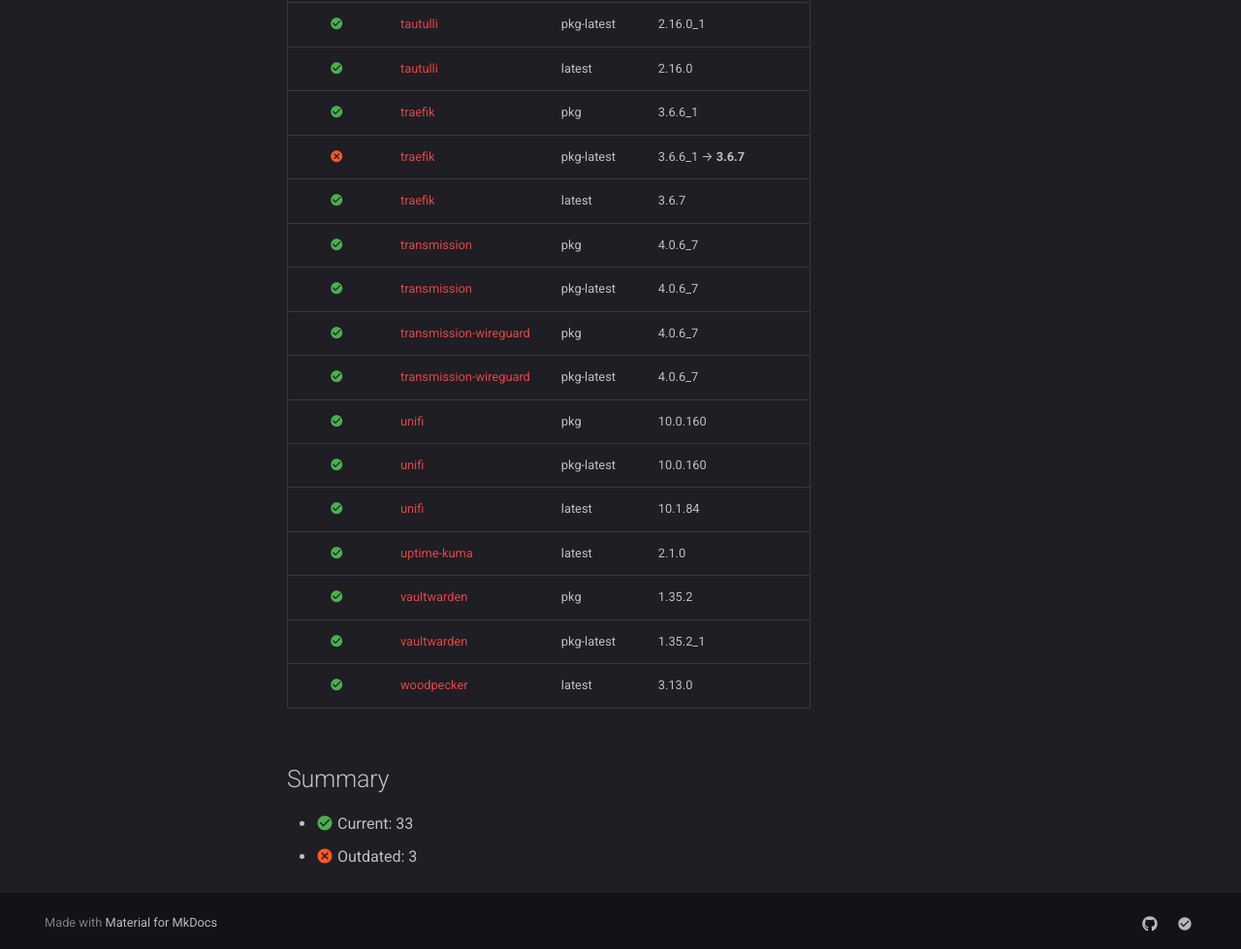
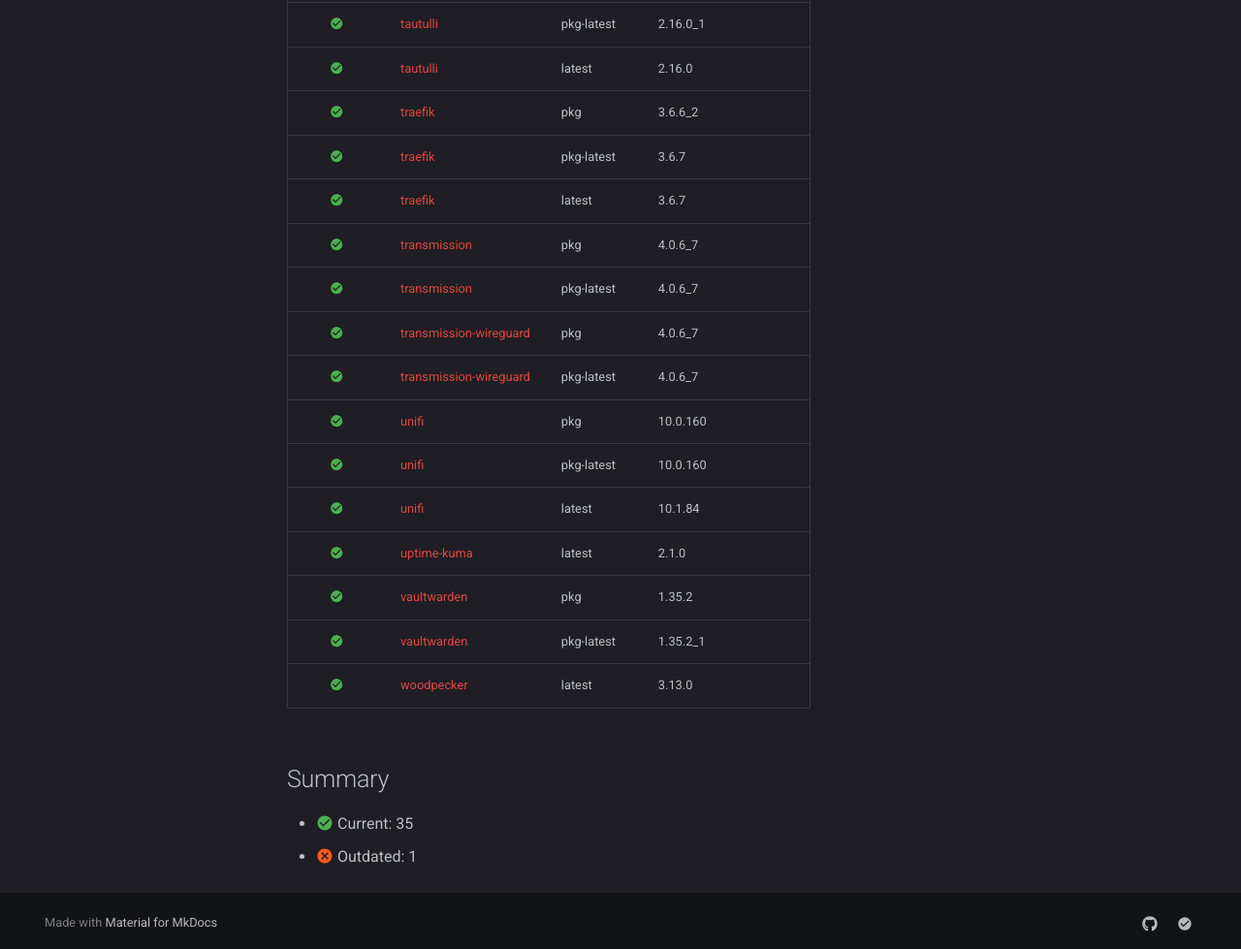
Before and after one commit to daemonless/daemonless-io, an MkDocs documentation site: the page built from docs/status.md, in a window 1280 px wide and 1400 px high, scrolled down 2402 px. Shown: the part 415-1394 px from the top of the window at 97% size. Built offline with MkDocs 1.6.1 and Material for MkDocs 9.7.7, drawn with Linux system fonts in a browser that asks for light colours; comment, search, counter and statistics services are not loaded.

Commit message:
Update version status [skip ci]

```diff
--- a/docs/status.md
+++ b/docs/status.md
@@ -43,7 +43,7 @@
 | :material-check-circle:{ .current } | [radarr](https://github.com/daemonless/radarr/actions) | pkg | 5.28.0.10274 |
 | :material-check-circle:{ .current } | [radarr](https://github.com/daemonless/radarr/actions) | pkg-latest | 6.0.4.10291_1 |
 | :material-check-circle:{ .current } | [radarr](https://github.com/daemonless/radarr/actions) | latest | 6.0.4.10291 |
-| :material-close-circle:{ .outdated } | [readmeabook](https://github.com/daemonless/readmeabook/actions) | latest | 1.0.3 → **1.0.6** |
+| :material-check-circle:{ .current } | [readmeabook](https://github.com/daemonless/readmeabook/actions) | latest | 1.0.6 |
 | :material-check-circle:{ .current } | [redis](https://github.com/daemonless/redis/actions) | pkg | 8.4.0_1 |
 | :material-check-circle:{ .current } | [redis](https://github.com/daemonless/redis/actions) | pkg-latest | 8.4.0_1 |
 | :material-check-circle:{ .current } | [sabnzbd](https://github.com/daemonless/sabnzbd/actions) | pkg | 4.5.5 |
@@ -60,8 +60,8 @@
 | :material-check-circle:{ .current } | [tautulli](https://github.com/daemonless/tautulli/actions) | pkg | 2.16.0_1 |
 | :material-check-circle:{ .current } | [tautulli](https://github.com/daemonless/tautulli/actions) | pkg-latest | 2.16.0_1 |
 | :material-check-circle:{ .current } | [tautulli](https://github.com/daemonless/tautulli/actions) | latest | 2.16.0 |
-| :material-check-circle:{ .current } | [traefik](https://github.com/daemonless/traefik/actions) | pkg | 3.6.6_1 |
-| :material-close-circle:{ .outdated } | [traefik](https://github.com/daemonless/traefik/actions) | pkg-latest | 3.6.6_1 → **3.6.7** |
+| :material-check-circle:{ .current } | [traefik](https://github.com/daemonless/traefik/actions) | pkg | 3.6.6_2 |
+| :material-check-circle:{ .current } | [traefik](https://github.com/daemonless/traefik/actions) | pkg-latest | 3.6.7 |
 | :material-check-circle:{ .current } | [traefik](https://github.com/daemonless/traefik/actions) | latest | 3.6.7 |
 | :material-check-circle:{ .current } | [transmission](https://github.com/daemonless/transmission/actions) | pkg | 4.0.6_7 |
 | :material-check-circle:{ .current } | [transmission](https://github.com/daemonless/transmission/actions) | pkg-latest | 4.0.6_7 |
@@ -77,5 +77,5 @@
 
 ## Summary
 
-- :material-check-circle:{ .current } Current: 33
-- :material-close-circle:{ .outdated } Outdated: 3
+- :material-check-circle:{ .current } Current: 35
+- :material-close-circle:{ .outdated } Outdated: 1
```
